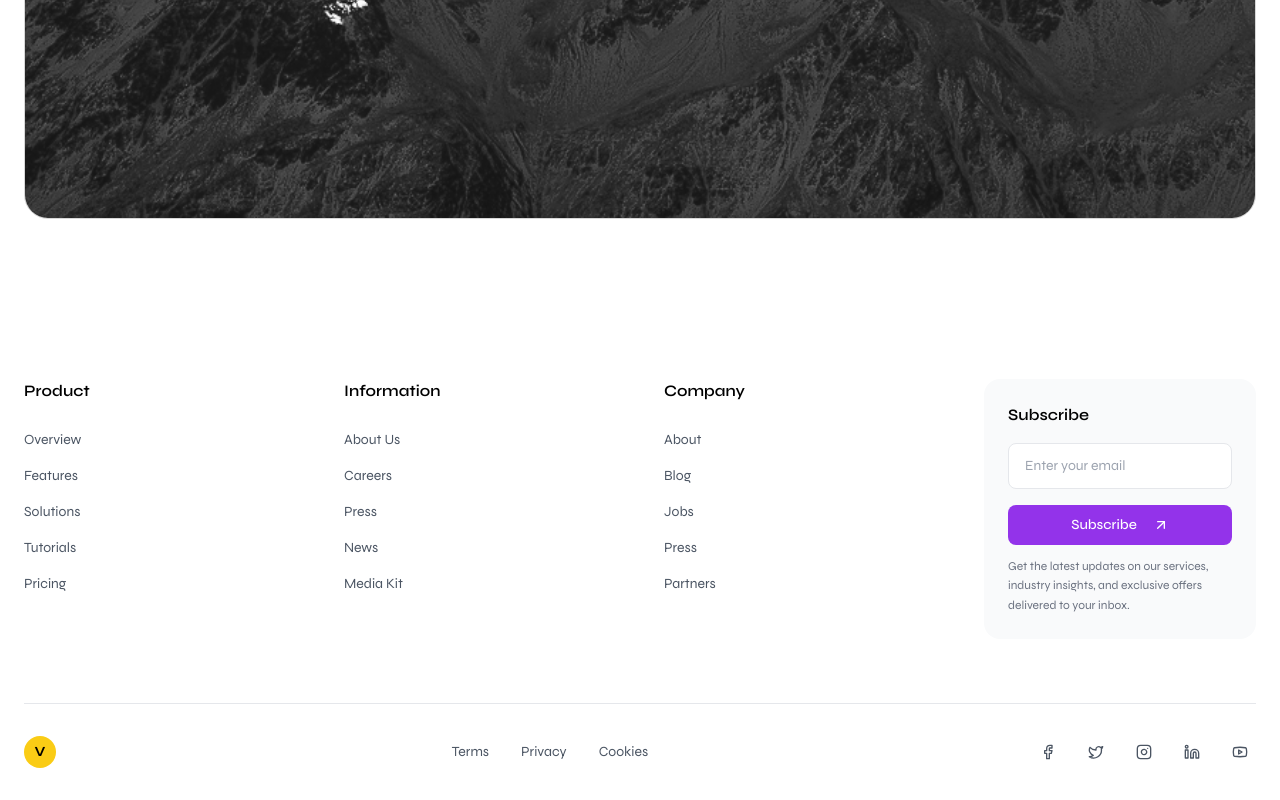
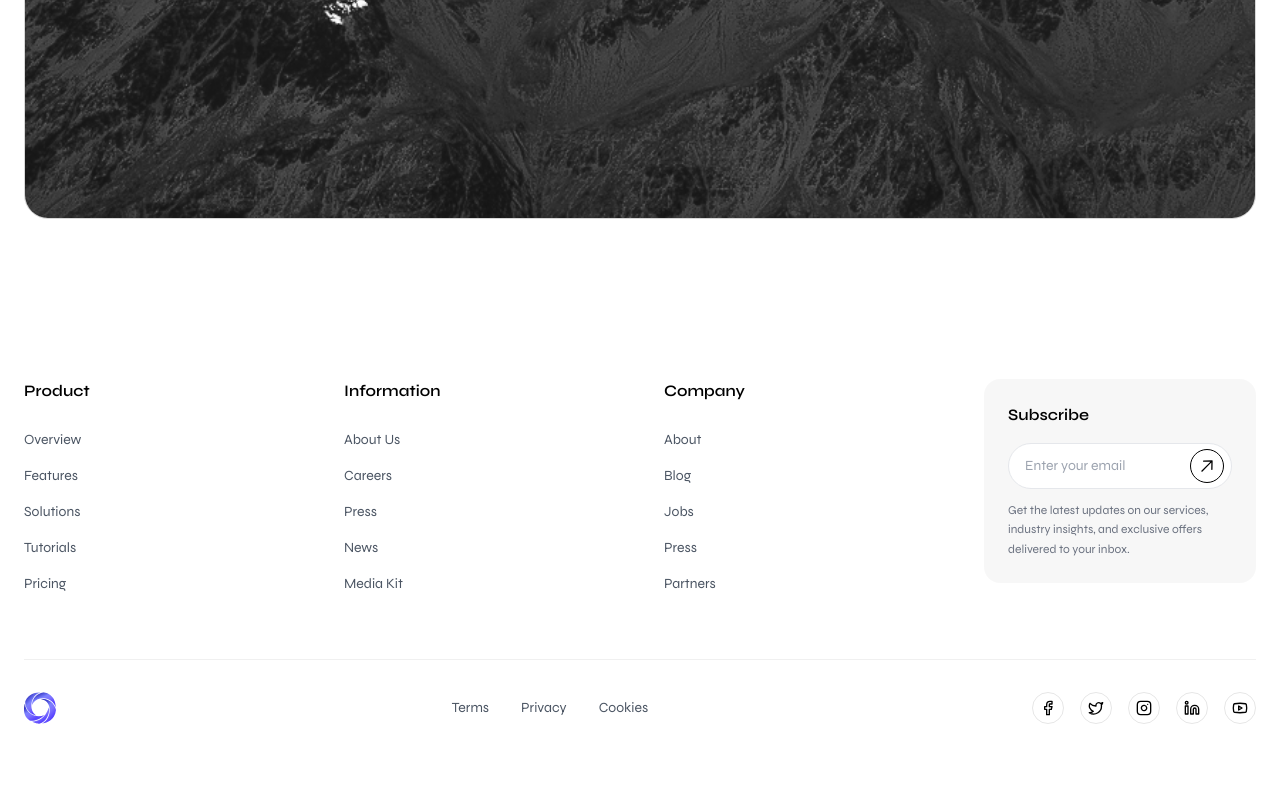
Before and after one commit to afnanahmadtariq/Devstract, a Next.js app: page / in a window 1280 px wide. Shown: the part 4702-5502 px from the top of the page. After the commit the page ends 5458 px from the top, so only its background shows below. Built offline with nearby package versions, Linux system fonts and the light colour scheme.

Commit message:
Update footer.tsx

```diff
--- a/components/footer.tsx
+++ b/components/footer.tsx
@@ -2,7 +2,6 @@
 
 import type React from "react"
 import { useState } from "react"
-import { Button } from "@/components/ui/button"
 import { ArrowUpRight, Facebook, Twitter, Instagram, Linkedin, Youtube } from "lucide-react"
 
 export default function Footer() {
@@ -52,26 +51,25 @@ export default function Footer() {
 
             {/* Subscribe Card */}
             <div className="lg:col-span-1">
-              <div className="rounded-2xl p-6 bg-gray-50">
+              <div className="rounded-2xl p-6 bg-black/[0.03]">
                 <h3 className="text-base font-semibold mb-4 text-black">Subscribe</h3>
                 <form onSubmit={handleSubscribe} className="space-y-4">
-                  <div>
+                  <div className="relative">
                     <input
                       type="email"
                       value={email}
                       onChange={(e) => setEmail(e.target.value)}
                       placeholder="Enter your email"
-                      className="w-full px-4 py-3 bg-white border border-gray-200 rounded-lg text-black placeholder-gray-400 focus:outline-none focus:ring-2 focus:ring-purple-500 focus:border-transparent text-sm"
+                      className="w-full px-4 py-3 pr-12 bg-white border border-gray-200 rounded-full text-black placeholder-gray-400 focus:outline-none focus:ring-2 focus:ring-purple-500 focus:border-transparent text-sm"
                       required
                     />
+                    <button
+                      type="submit"
+                      className="absolute right-2 top-1/2 transform -translate-y-1/2 p-2 border border-black rounded-full hover:bg-gray-100 transition-colors duration-200"
+                    >
+                      <img src="/media/small_arrow.svg" alt="Submit" className="w-4 h-4 transform -rotate-45" style={{ filter: 'brightness(0)' }} />
+                    </button>
                   </div>
-                  <Button
-                    type="submit"
-                    className="w-full bg-purple-600 hover:bg-purple-700 text-white rounded-lg px-4 py-3 font-medium inline-flex items-center justify-center space-x-2 transition-colors duration-200 text-sm"
-                  >
-                    <span>Subscribe</span>
-                    <ArrowUpRight className="w-4 h-4" />
-                  </Button>
                 </form>
                 <p className="text-xs text-gray-500 mt-3 leading-relaxed">
                   Get the latest updates on our services, industry insights, and exclusive offers delivered to your
@@ -86,7 +84,7 @@ export default function Footer() {
       {/* Horizontal Separator */}
       <div className="px-6">
         <div className="max-w-7xl mx-auto">
-          <hr className="border-gray-200" />
+          <hr className="border-black/[0.06]" />
         </div>
       </div>
 
@@ -96,9 +94,7 @@ export default function Footer() {
           <div className="flex flex-col md:flex-row items-center justify-between space-y-4 md:space-y-0">
             {/* Logo */}
             <div className="flex items-center">
-              <div className="w-8 h-8 bg-yellow-400 rounded-full flex items-center justify-center mr-3">
-                <span className="text-black font-bold text-sm">V</span>
-              </div>
+              <img src="/images/logo.svg" alt="Logo" className="w-8 h-8 mr-3" />
             </div>
 
             {/* Legal Links */}
@@ -123,9 +119,9 @@ export default function Footer() {
                     key={index}
                     href={social.href}
                     aria-label={social.label}
-                    className="w-8 h-8 hover:bg-gray-100 rounded-full flex items-center justify-center transition-colors duration-200 group"
+                    className="w-8 h-8 border border-black/[0.1] rounded-full flex items-center justify-center transition-colors duration-200 group hover:bg-gray-100"
                   >
-                    <IconComponent className="w-4 h-4 text-gray-600 group-hover:text-black" />
+                    <IconComponent className="w-4 h-4 text-black" />
                   </a>
                 )
               })}
```
